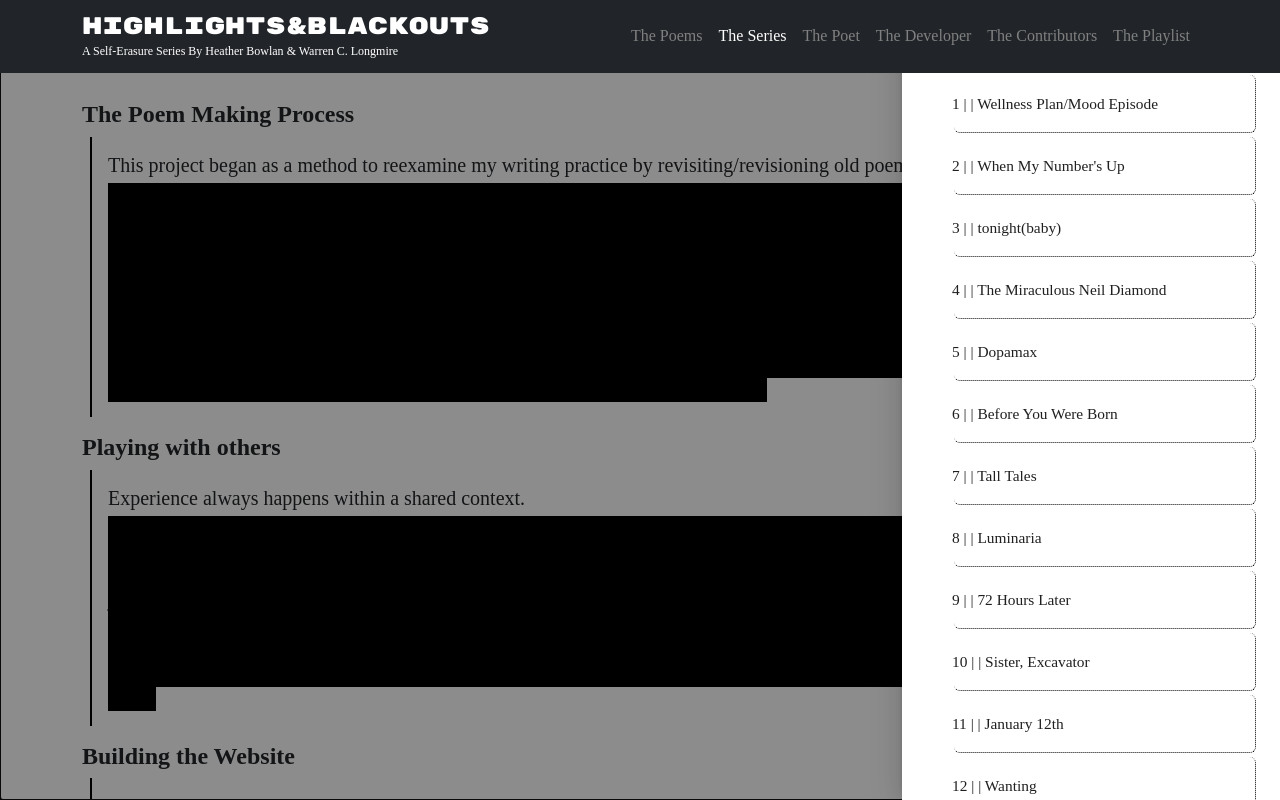
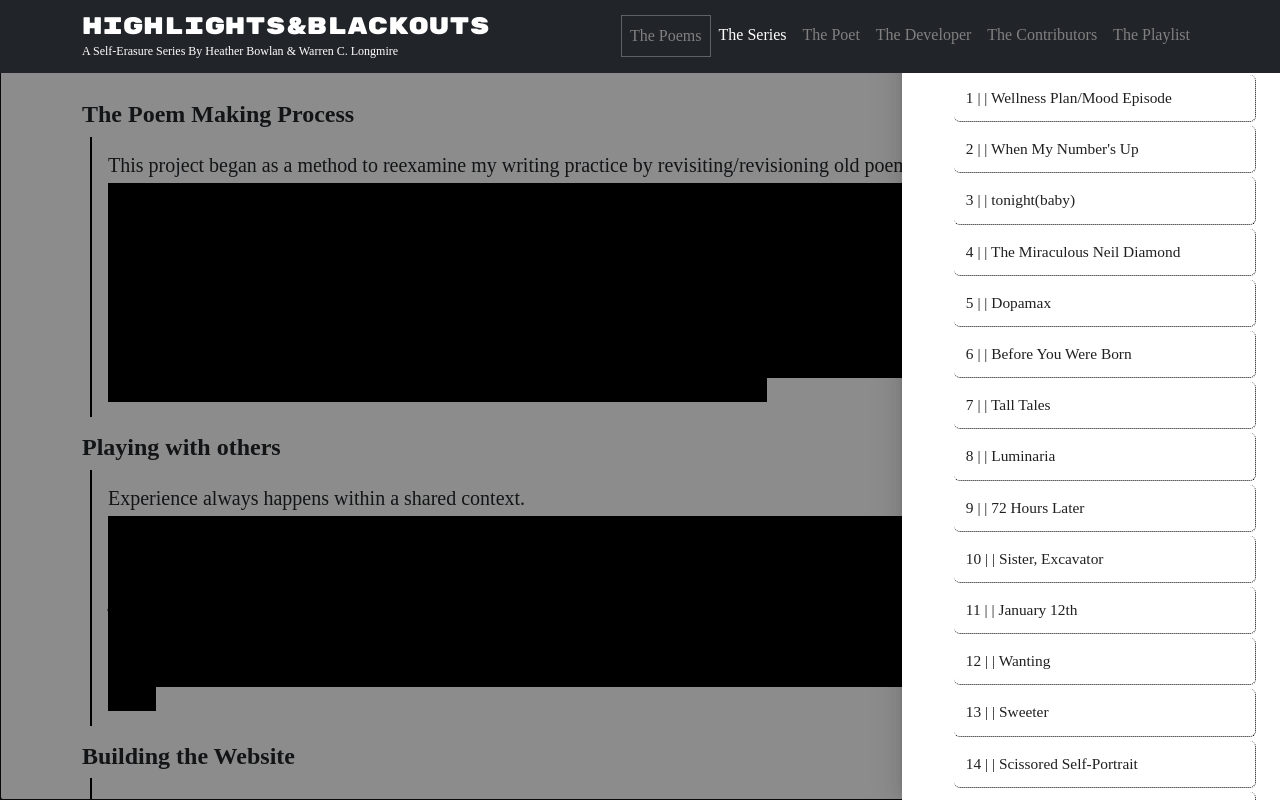
Before and after one commit to wlongmire/self-erasures, a Next.js app: page /series in a window 1280 px wide. Both pictures are taken after a click on the link "The Poems". Shown: the top 800 px of the page. Built offline with nearby package versions, Linux system fonts and the light colour scheme; a web font is replaced by a local one.

Commit message:
adds scrolling to sidebar.

```diff
--- a/components/NavBar.js
+++ b/components/NavBar.js
@@ -1,9 +1,10 @@
+import { useRef } from "react";
+
 import { useState } from 'react';
 import Link from 'next/link';
-import { Tree } from 'antd';
 import { useRouter } from 'next/router';
 import styled from 'styled-components';
-import { Drawer } from 'antd';
+import { Drawer, Tree } from 'antd';
 import {  TreeCardGroup, TreeCard, PoemTitle } from './../styles/styleHome'
 
 const { DirectoryTree } = Tree;
@@ -32,22 +33,30 @@ export default function NavBar() {
     const poem_groups = generateGroups(erasures.items.length, erasures.items, (c, g_idx, idx)=> ({
         title: c.title,
         poem_id: c.id,
+        ref: useRef(),
         type: "erasureTitle",
         href:`/blackouts/${c.id}`,
-        key:`0-3-${c.id}`,
+        key:`${c.id}`,
         children: c.stages.map(stage => ({
             title: stage.title,
             poem_id: c.id,
             stage_id: stage.id,
             season: stage.season,
             type: "poemTitle",
-            key:`0-3-${c.id}-${stage.id}`,
+            key:`${c.id}-${stage.id}`,
             href: `/blackouts/${c.id}/${stage.id}`
         }))
     }))
 
     const handlePoemClick = () => {
-        setOpen(!open)
+        setOpen(true)
+
+        setTimeout(() => {
+            const active = document.getElementsByClassName("activePoem")
+            if (active.length === 1) {
+                active[0].parentElement.parentElement.parentElement.scrollIntoView({ behavior: "smooth", block: "center", inline: "nearest" })
+            }
+        }, 500)
     }
 
     return (<Header>
@@ -64,7 +73,7 @@ export default function NavBar() {
 
                 <div className="collapse navbar-collapse" id="navbarNavAltMarkup">
                     <div className="navbar-nav">
-                        <a onClick={handlePoemClick} className={router.pathname.includes("blackouts") ? "nav-link active" : "nav-link"}  aria-current="page">The Poems</a>
+                        <a onClick={handlePoemClick} className={router.pathname.includes("blackouts")? "poems nav-link active" : "poems nav-link"}  aria-current="page">The Poems</a>
                         <Link href="/series"><a className={router.pathname == "/series" ? "nav-link active" : "nav-link"} href="/series">The Series</a></Link>
                         <Link href="/poet"><a className={router.pathname == "/poet" ? "nav-link active" : "nav-link"} href="/">The Poet</a></Link>
                         <Link href="/developer"><a className={router.pathname == "/developer" ? "nav-link active" : "nav-link"} href="/developer">The Developer</a></Link>
@@ -80,18 +89,20 @@ export default function NavBar() {
                         poem_groups.map((group) => <TreeCard width={`${String(100)}%`}>
                             <DirectoryTree
                                 showLine
+                                ref={group.ref}
                                 width={"100%"}
                                 autoExpandParent={true}
+                                defaultExpandParent={true}
+                                defaultExpandedKeys={router.pathname.includes("blackouts")?[router.query.erasure]:[]}
                                 switcherIcon={<></>}
                                 showIcon={false}
                                 selectable={false}
                                 treeData={group}
-                                titleRender={({ title, href, poem_id, stage_id, season })=> <PoemTitle onClick={()=> {
+                                titleRender={({ title, href, poem_id, stage_id })=> <PoemTitle className={(router.pathname.includes("blackouts")  && router.query.erasure == poem_id && router.query.stage == stage_id ? `activePoem` : "")} onClick={()=> {
                                         if (stage_id) {
                                             setOpen(false)
                                             window.location = href
                                         }
-
                                     }}>
                                     <span>{poem_id} | {stage_id} | {title} </span>
                                 </PoemTitle>
@@ -138,6 +149,11 @@ const Header = styled.header`
         font-family: 'Sorts Mill Goudy', serif !important;
     }
 
+    .poems {
+        border: #ffffff47 1px solid;
+        box-sizing: border-box;
+    }
+
     .navbar-nav .nav-link{
         color:grey;
 
--- a/styles/styleHome.js
+++ b/styles/styleHome.js
@@ -24,11 +24,15 @@ export const ErasureTitle = styled.div`
 export const PoemTitle = styled.div`
   font-family: 'Sorts Mill Goudy', serif;
   font-size: 1.1em;
-  line-height: 5em;
+  line-height: 3em;
   width: 100%;
-  margin: -10px;
+  padding: 0 0.25em;
   display: flex;
   justify-content: space-between;
+
+  &.activePoem {
+    background-color:#FDFF05;
+  }
 `
 
 export const B = styled.span`
@@ -72,6 +76,10 @@ export const TreeCardGroup = styled.div`
     display:flex;
     flex-flow: row nowrap;
     width: 100%;
+
+    &.active-poem {
+      background-color:#FDFF05;
+    }
 `
 
 export const TreeCard = styled.div`
```
Also changed, not shown: pages/index.js (indentation only).
